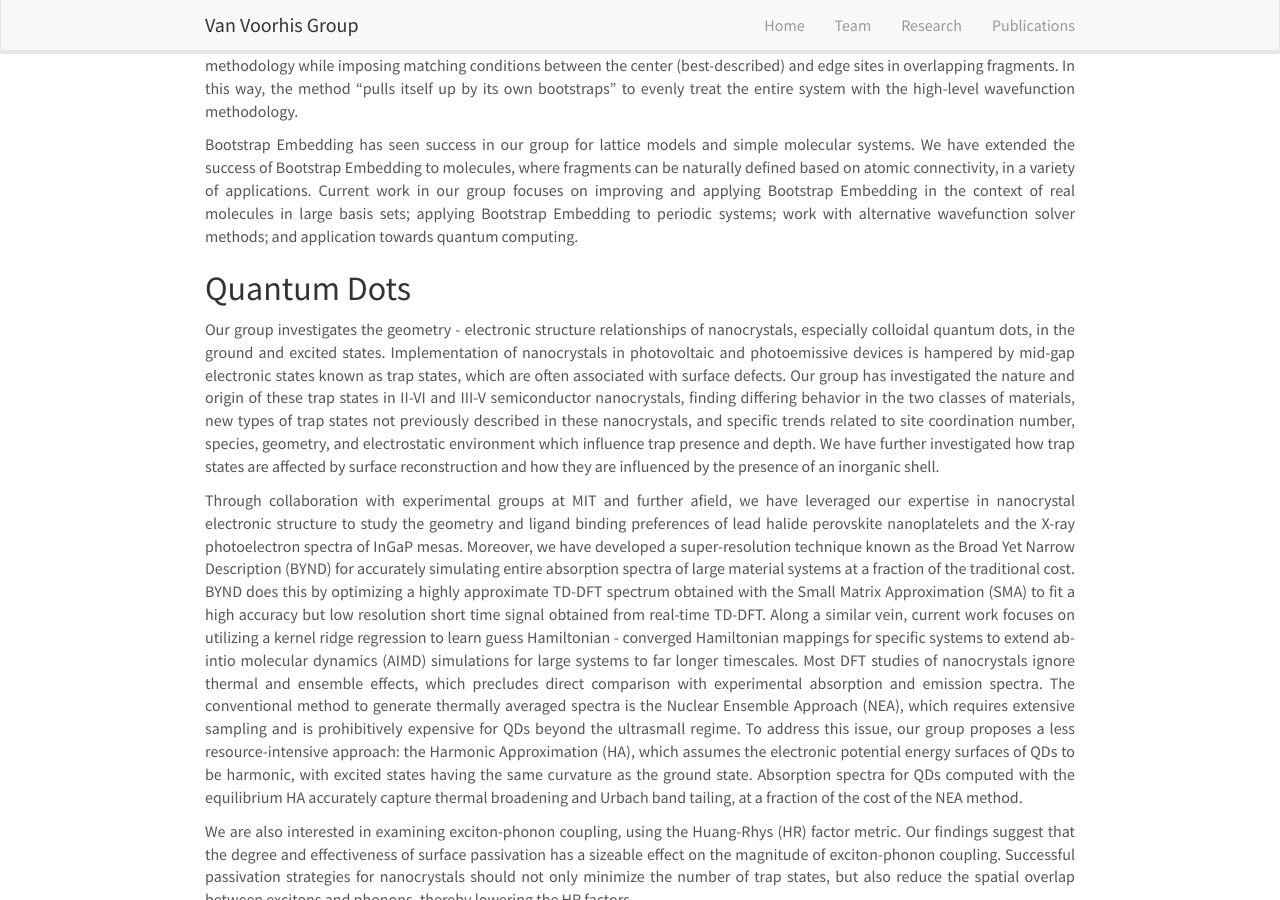
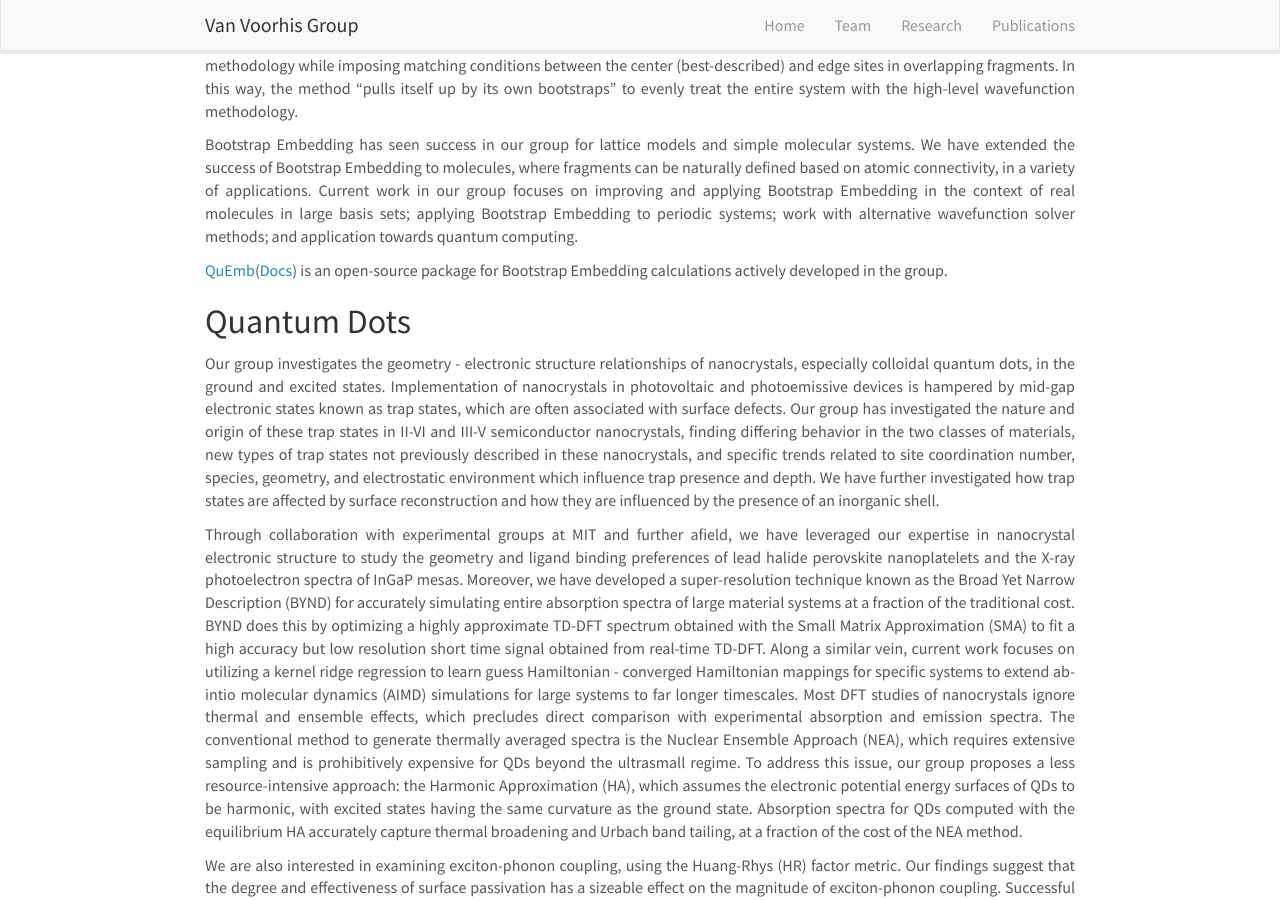
Before and after one commit to troyvvgroup/troyvvgroup.github.io, a Jekyll site: the page built from _pages/research.md, in a window 1280 px wide and 900 px high, scrolled down 489 px. Built offline with Jekyll 4.4.1, drawn with Linux system fonts in a browser that asks for light colours; nearby versions of some CDN libraries.

Commit message:
add link to quemb docs (#24)

```diff
--- a/_pages/research.md
+++ b/_pages/research.md
@@ -17,6 +17,7 @@ In the Van Voorhis group, we have developed a Schmidt Decomposition-based fragme
 
 Bootstrap Embedding has seen success in our group for lattice models and simple molecular systems. We have extended the success of Bootstrap Embedding to molecules, where fragments can be naturally defined based on atomic connectivity, in a variety of applications. Current work in our group focuses on improving and applying Bootstrap Embedding in the context of real molecules in large basis sets; applying Bootstrap Embedding to periodic systems; work with alternative wavefunction solver methods; and application towards quantum computing.
 
+[QuEmb](https://github.com/troyvvgroup/quemb)([Docs](https://vanvoorhisgroup.mit.edu/quemb)) is an open-source package for Bootstrap Embedding calculations actively developed in the group.
 
 ## Quantum Dots
 [//]: # "TODO: Add a cool diagram / picture"
```
